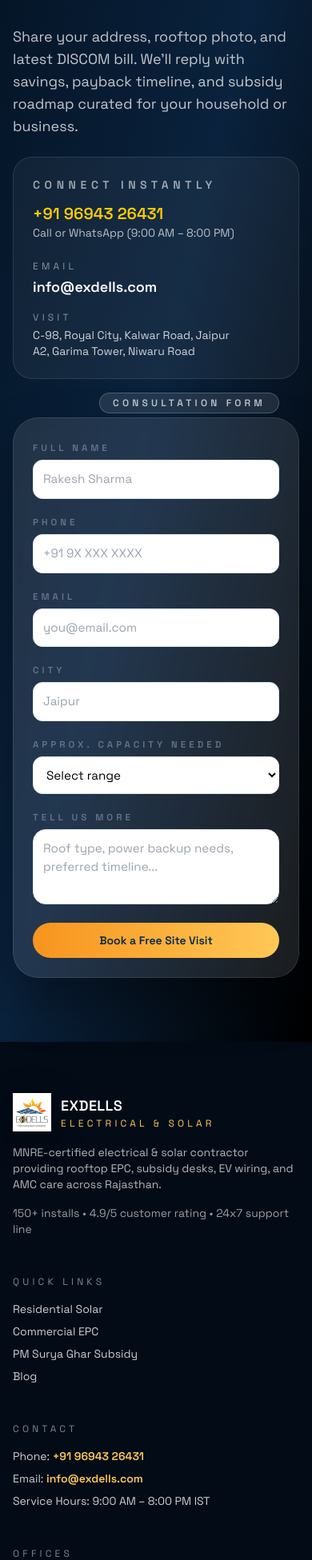
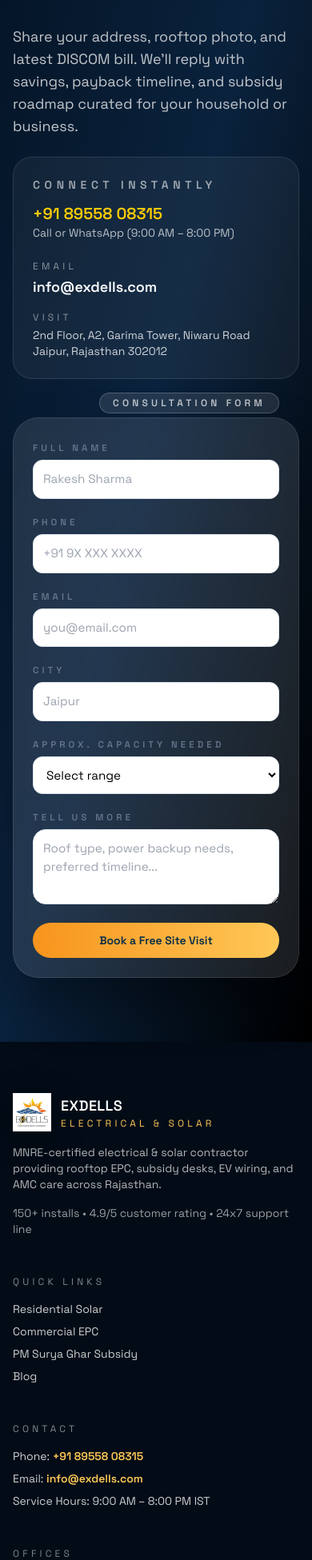
Before and after one commit to exdellsindia/Exdells, a React (Vite) app in the folder frontend/: page / in a window 390 px wide. Shown: the part 7089-9040 px from the top of the page at 80% size. Built offline with nearby package versions, Linux system fonts and the light colour scheme; no server answers.

Commit message:
commit changes update mobile number

```diff
--- a/frontend/src/components/CTASection.jsx
+++ b/frontend/src/components/CTASection.jsx
@@ -6,7 +6,7 @@
   title = 'Book a free site visit with Exdells engineers.',
   description = 'Share your rooftop photo or electricity bill and we will revert with savings, subsidy roadmap, and EMI options within 30 minutes.',
   primary = { label: 'Book Consultation', to: '/contact' },
-  secondary = { label: 'Call +91 96943 26431', href: 'tel:+919694326431' }
+  secondary = { label: 'Call +91 89558 08315', href: 'tel:+918955808315' }
 }) {
   return (
     <section className="py-16">
--- a/frontend/src/components/Footer.jsx
+++ b/frontend/src/components/Footer.jsx
@@ -91,8 +91,8 @@
           <div className="mt-4 text-sm space-y-2 text-white/80">
             <p>
               Phone:{' '}
-              <a href="tel:+919694326431" className="text-exdellsGold font-semibold">
-                +91 96943 26431
+              <a href="tel:+918955808315" className="text-exdellsGold font-semibold">
+                +91 89558 08315
               </a>
             </p>
             <p>
--- a/frontend/src/pages/Home.jsx
+++ b/frontend/src/pages/Home.jsx
@@ -239,7 +239,7 @@
               <div>
                 <p className="text-sm font-semibold uppercase tracking-[0.4em] text-white/60">Connect instantly</p>
                 <div className="mt-3 text-xl font-semibold">
-                  <a href="tel:+919694326431" className="text-exdellsYellow">+91 96943 26431</a>
+                  <a href="tel:+919694326431" className="text-exdellsYellow">+91 89558 08315</a>
                 </div>
                 <p className="text-sm text-white/70">Call or WhatsApp (9:00 AM – 8:00 PM)</p>
               </div>
@@ -253,7 +253,7 @@
                 <div>
                   <p className="text-xs uppercase tracking-[0.35em] text-white/50">Visit</p>
                   <p className="mt-1 text-sm text-white/80">
-                    C-98, Royal City, Kalwar Road, Jaipur <br /> A2, Garima Tower, Niwaru Road
+                    2nd Floor, A2, Garima Tower, Niwaru Road <br /> Jaipur, Rajasthan 302012
                   </p>
                 </div>
               </div>
--- a/frontend/src/pages/Services.jsx
+++ b/frontend/src/pages/Services.jsx
@@ -99,7 +99,7 @@
         title="Talk to the Exdells project desk about your rooftop or facility."
         description="Share CAD drawings, load lists, or energy bills—we will craft a service stack across EPC, electrical upgrades, and AMC."
         primary={{ label: 'Plan my project', to: '/contact' }}
-        secondary={{ label: 'Call project desk', href: 'tel:+919694326431' }}
+        secondary={{ label: 'Call project desk', href: 'tel:+918955808315' }}
       />
     </div>
   )
```
